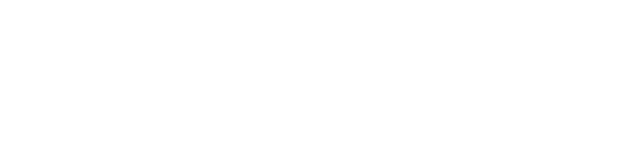
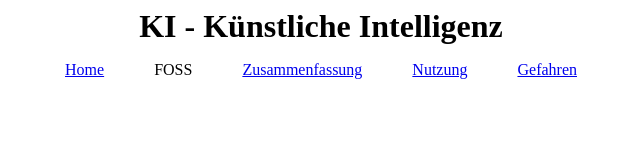
Before and after one commit to Anexity/KI_BBS2, a plain HTML site: page sites/FOSS.html in a window 1280 px wide. Shown: the whole page, without its empty margins (319-959 px from the left). Drawn offline with Linux system fonts and the light colour scheme.

Commit message:
continue
yes

```diff
--- a/index.html
+++ b/index.html
@@ -1,7 +1,7 @@
 <!doctype HTML>
 <html>
     <head>
-
+<link href="style/style.css" type="text/css" rel="Stylesheet">
     </head>
     <body>
         <header>
@@ -9,7 +9,10 @@
         </header>
 
         <nav>
-            <a href="/sites/FOSS.html">
+            <a>
+                <p>Home</p>
+            </a>
+            <a href="./sites/FOSS.html">
                 <p>FOSS</p>
             </a>
             <a href="./sites/Zusammenfassung.html">
@@ -18,7 +21,7 @@
             <a href="./sites/nutzung.html">
                 <p>Nutzung</p>
             </a>
-            <a href="sites/gefahren.html">
+            <a href="./sites/gefahren.html">
                 <p>Gefahren</p>
             </a>
         </nav>
--- a/sites/FOSS.html
+++ b/sites/FOSS.html
@@ -0,0 +1,29 @@
+<!doctype HTML>
+<html>
+    <head>
+        <link href="../style/style.css" type="text/css" rel="Stylesheet">
+    </head>
+    <body>
+        <header>
+            KI - Künstliche Intelligenz
+        </header>
+
+        <nav>
+            <a href="../index.html">
+                <p>Home</p>
+            </a>
+            <a>
+                <p>FOSS</p>
+            </a>
+            <a href="./Zusammenfassung.html">
+                <p>Zusammenfassung</p>
+            </a>
+            <a href="./nutzung.html">
+                <p>Nutzung</p>
+            </a>
+            <a href="./gefahren.html">
+                <p>Gefahren</p>
+            </a>
+        </nav>
+    </body>
+</html>
--- /dev/null
+++ b/style/style.css
@@ -0,0 +1,4 @@
+nav {display:flex; justify-content: center;}
+nav a {display:inline-block; padding-inline: 25px; justify-content: center; text-align: center;}
+
+header {text-align: center;font-size: xx-large; font-weight: 600;}
```
Also changed, not shown: sites/Zusammenfassung.html (+29 -0 lines), sites/gefahren.html (+29 -0 lines), sites/nutzung.html (+29 -0 lines), 1 other file.
